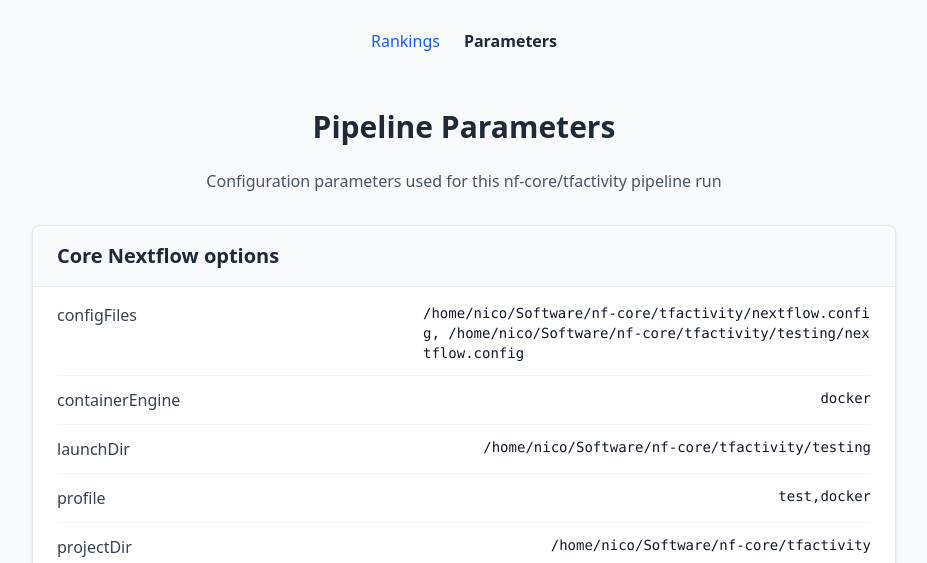
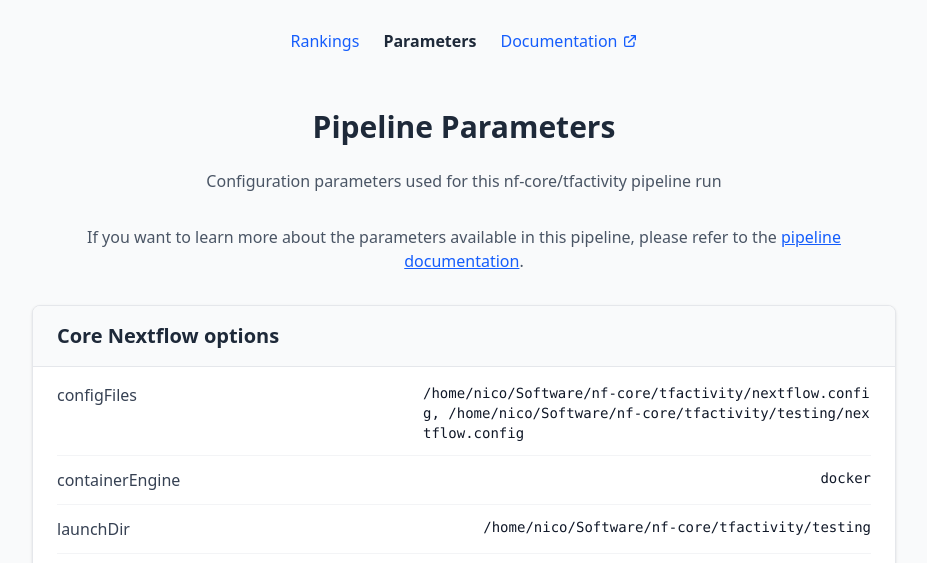
Before and after one commit to daisybio/nfcore-tfactivity-report, an Astro site: page /parameters in a window 1280 px wide. Shown: the part 227-790 px from the top of the page, without its empty margins (176-1103 px from the left). Built offline with nearby package versions, Linux system fonts and the light colour scheme; Astro itself is replaced by a stand-in of ours.

Commit message:
Add link to documentation

```diff
--- a/src/pages/index.astro
+++ b/src/pages/index.astro
@@ -23,6 +23,12 @@ import RankingContainer from "../components/RankingContainer.astro";
         <nav class="flex justify-center space-x-6">
           <a href="/" class="text-gray-800 font-bold">Rankings</a>
           <a href="/parameters" class="text-blue-600 hover:text-blue-800 font-medium">Parameters</a>
+          <a href="https://nf-co.re/tfactivity/" target="_blank" rel="noopener noreferrer" class="text-blue-600 hover:text-blue-800 font-medium inline-flex items-center">
+            Documentation
+            <svg class="w-4 h-4 ml-1" fill="none" stroke="currentColor" viewBox="0 0 24 24">
+              <path stroke-linecap="round" stroke-linejoin="round" stroke-width="2" d="M10 6H6a2 2 0 00-2 2v10a2 2 0 002 2h10a2 2 0 002-2v-4M14 4h6m0 0v6m0-6L10 14"></path>
+            </svg>
+          </a>
         </nav>
       </div>
 
--- a/src/pages/parameters.astro
+++ b/src/pages/parameters.astro
@@ -26,6 +26,12 @@ const typedParams = params as Record<string, Record<string, string | number>>;
         <nav class="flex justify-center space-x-6">
           <a href="/" class="text-blue-600 hover:text-blue-800 font-medium">Rankings</a>
           <a href="/parameters" class="text-gray-800 font-bold">Parameters</a>
+          <a href="https://nf-co.re/tfactivity/" target="_blank" rel="noopener noreferrer" class="text-blue-600 hover:text-blue-800 font-medium inline-flex items-center">
+            Documentation
+            <svg class="w-4 h-4 ml-1" fill="none" stroke="currentColor" viewBox="0 0 24 24">
+              <path stroke-linecap="round" stroke-linejoin="round" stroke-width="2" d="M10 6H6a2 2 0 00-2 2v10a2 2 0 002 2h10a2 2 0 002-2v-4M14 4h6m0 0v6m0-6L10 14"></path>
+            </svg>
+          </a>
         </nav>
       </div>
 
@@ -34,6 +40,9 @@ const typedParams = params as Record<string, Record<string, string | number>>;
 
         <p class="text-gray-600 text-center mb-8">
           Configuration parameters used for this nf-core/tfactivity pipeline run
+        </p>
+        <p class="text-gray-600 text-center mb-8">
+            If you want to learn more about the parameters available in this pipeline, please refer to the <a href="https://nf-co.re/tfactivity/dev/parameters" target="_blank" rel="noopener noreferrer" class="text-blue-600 hover:text-blue-800 underline">pipeline documentation</a>.
         </p>
 
         <div class="space-y-8">
```
